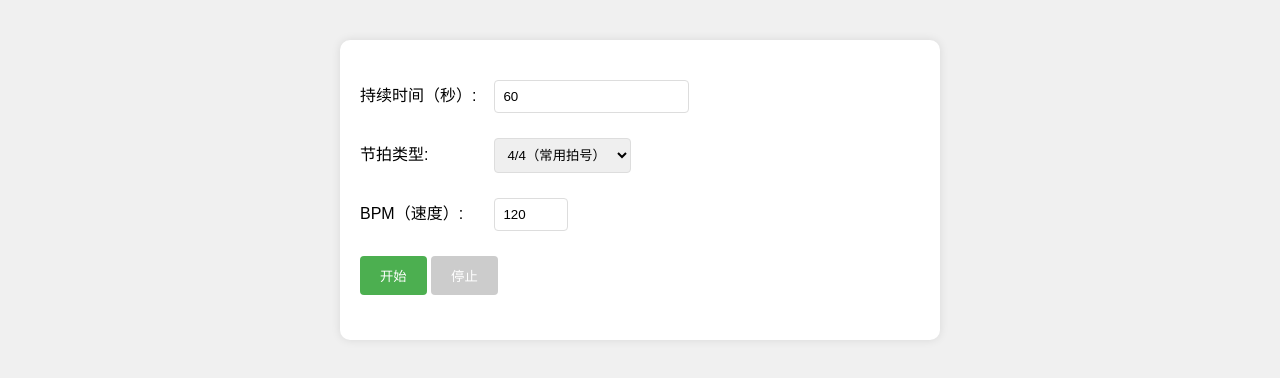
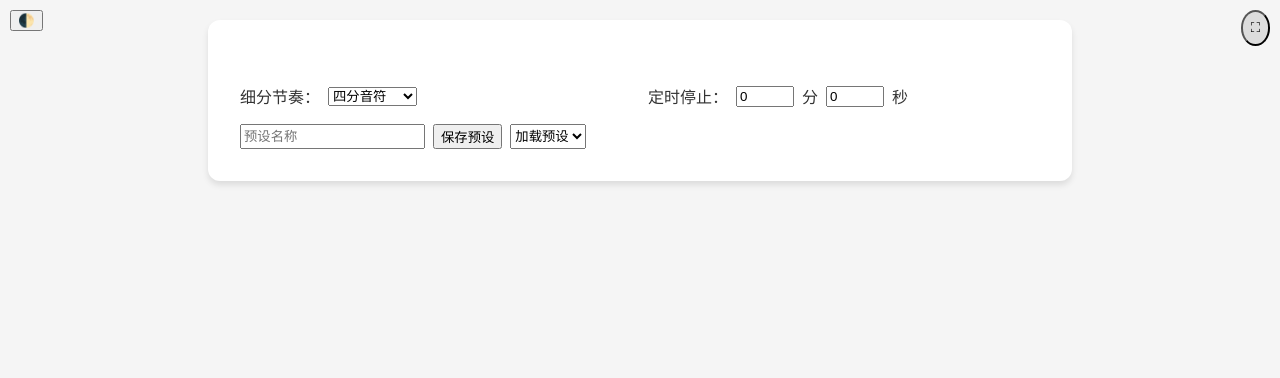
Before and after one commit to jmakchnn/jmakchnn.github.io, a plain HTML site: page jpq.html in a window 1280 px wide. Drawn offline with Linux system fonts and the light colour scheme.

Commit message:
Update jpq.html

```diff
--- a/jpq.html
+++ b/jpq.html
@@ -2,178 +2,278 @@
 <html lang="zh-CN">
 <head>
     <meta charset="UTF-8">
-    <title>智能节拍器</title>
+    <meta name="viewport" content="width=device-width, initial-scale=1.0">
+    <title>增强版在线节拍器</title>
     <style>
+        :root {
+            --primary-color: #eb825a;
+            --bg-color: #f5f5f5;
+            --text-color: #333;
+            --container-bg: white;
+        }
+
+        [data-theme="dark"] {
+            --bg-color: #1a1a1a;
+            --text-color: #eee;
+            --container-bg: #2d2d2d;
+        }
+
         body {
-            font-family: Arial, sans-serif;
-            max-width: 600px;
-            margin: 20px auto;
+            font-family: 'Arial', sans-serif;
+            background-color: var(--bg-color);
+            color: var(--text-color);
+            margin: 0;
             padding: 20px;
-            background-color: #f0f0f0;
+            display: flex;
+            flex-direction: column;
+            align-items: center;
+            min-height: 100vh;
+            transition: background 0.3s, color 0.3s;
         }
 
         .container {
-            background: white;
-            padding: 20px;
-            border-radius: 10px;
-            box-shadow: 0 0 10px rgba(0,0,0,0.1);
+            background: var(--container-bg);
+            padding: 2rem;
+            border-radius: 12px;
+            box-shadow: 0 4px 6px rgba(0, 0, 0, 0.1);
+            width: 100%;
+            max-width: 800px;
+            transition: background 0.3s;
         }
 
-        .control-group {
-            margin: 15px 0;
+        /* 原有样式保持不变，新增以下样式 */
+
+        .advanced-controls {
+            display: grid;
+            grid-template-columns: repeat(2, 1fr);
+            gap: 1rem;
+            margin-top: 2rem;
         }
 
-        label {
-            display: inline-block;
-            width: 120px;
-            margin-right: 10px;
+        .subdivision-control {
+            display: flex;
+            align-items: center;
+            gap: 0.5rem;
         }
 
-        input, select, button {
-            padding: 8px;
-            margin: 5px 0;
-            border: 1px solid #ddd;
-            border-radius: 4px;
+        .timer-control {
+            display: flex;
+            align-items: center;
+            gap: 0.5rem;
         }
 
-        button {
-            background-color: #4CAF50;
-            color: white;
-            border: none;
-            cursor: pointer;
-            padding: 10px 20px;
+        .preset-control {
+            display: flex;
+            gap: 0.5rem;
+            margin-top: 1rem;
         }
 
-        button:disabled {
-            background-color: #cccccc;
+        .fullscreen-btn {
+            position: fixed;
+            top: 10px;
+            right: 10px;
+            background: rgba(0,0,0,0.1);
+            border-radius: 50%;
+            padding: 8px;
         }
 
-        #status {
-            margin-top: 20px;
-            font-weight: bold;
-            color: #666;
+        .theme-toggle {
+            position: fixed;
+            top: 10px;
+            left: 10px;
+        }
+
+        @media (max-width: 768px) {
+            .advanced-controls {
+                grid-template-columns: 1fr;
+            }
         }
     </style>
 </head>
 <body>
+    <button class="theme-toggle" onclick="toggleTheme()">🌓</button>
     <div class="container">
-        <div class="control-group">
-            <label>持续时间（秒）:</label>
-            <input type="number" id="duration" min="1" value="60">
-        </div>
+        <!-- 原有HTML结构保持不变 -->
 
-        <div class="control-group">
-            <label>节拍类型:</label>
-            <select id="timeSignature">
-                <option value="2/2">2/2（二分音符）</option>
-                <option value="2/4">2/4（四分音符）</option>
-                <option value="3/4">3/4（华尔兹）</option>
-                <option value="4/4" selected>4/4（常用拍号）</option>
+        <!-- 新增高级控制部分 -->
+        <div class="advanced-controls">
+            <div class="subdivision-control">
+                <label>细分节奏：</label>
+                <select id="subdivision">
+                    <option value="1">四分音符</option>
+                    <option value="2">八分音符</option>
+                    <option value="3">三连音</option>
+                    <option value="4">十六分音符</option>
                 </select>
             </div>
 
-        <div class="control-group">
-            <label>BPM（速度）:</label>
-            <input type="number" id="bpm" min="20" max="300" value="120">
+            <div class="timer-control">
+                <label>定时停止：</label>
+                <input type="number" id="minutes" min="0" value="0" style="width: 50px"> 分
+                <input type="number" id="seconds" min="0" max="59" value="0" style="width: 50px"> 秒
+            </div>
         </div>
 
-        <button onclick="startMetronome()" id="startBtn">开始</button>
-        <button onclick="stopMetronome()" id="stopBtn" disabled>停止</button>
-
-        <div id="status"></div>
+        <div class="preset-control">
+            <input type="text" id="preset-name" placeholder="预设名称">
+            <button onclick="savePreset()">保存预设</button>
+            <select id="preset-list" onchange="loadPreset(this.value)">
+                <option value="">加载预设</option>
+            </select>
         </div>
+    </div>
+    <button class="fullscreen-btn" onclick="toggleFullscreen()">⛶</button>
 
     <script>
-        let audioContext;
-        let timer;
-        let startTime;
-        let totalDuration;
-        let beatPattern = [];
-        let currentBeat = 0;
+        class EnhancedMetronome extends Metronome {
+            constructor() {
+                super();
+                // 新增功能初始化
+                this.subdivision = 1;
+                this.timerDuration = 0;
+                this.presets = JSON.parse(localStorage.getItem('metronomePresets')) || [];
 
-        // 初始化音频环境
-        function initAudio() {
-            audioContext = new (window.AudioContext || window.webkitAudioContext)();
+                // 绑定新增元素
+                this.subdivisionSelect = document.getElementById('subdivision');
+                this.minutesInput = document.getElementById('minutes');
+                this.secondsInput = document.getElementById('seconds');
+                this.presetList = document.getElementById('preset-list');
+
+                // 初始化新增事件
+                this.bindAdvancedEvents();
+                this.updatePresetList();
             }
 
-        // 生成节拍音效
-        function playSound(frequency = 880) {
-            if (!audioContext) initAudio();
+            bindAdvancedEvents() {
+                // 细分节奏控制
+                this.subdivisionSelect.addEventListener('change', (e) => {
+                    this.subdivision = parseInt(e.target.value);
+                });
 
-            const oscillator = audioContext.createOscillator();
-            const gainNode = audioContext.createGain();
-
-            oscillator.connect(gainNode);
-            gainNode.connect(audioContext.destination);
-
-            oscillator.frequency.value = frequency;
-            gainNode.gain.setValueAtTime(0.5, audioContext.currentTime);
-            gainNode.gain.exponentialRampToValueAtTime(0.01, audioContext.currentTime + 0.1);
-
-            oscillator.start();
-            oscillator.stop(audioContext.currentTime + 0.1);
+                // 定时器输入限制
+                [this.minutesInput, this.secondsInput].forEach(input => {
+                    input.addEventListener('input', (e) => {
+                        let value = parseInt(e.target.value) || 0;
+                        if (e.target === this.secondsInput && value > 59) value = 59;
+                        e.target.value = value;
+                    });
+                });
             }
 
-        // 根据拍号生成节奏模式
-        function generateBeatPattern(timeSignature) {
-            const [beats, noteValue] = timeSignature.split('/').map(Number);
-            const patterns = {
-                '2/2': [660, 440],      // 强、弱
-                '2/4': [660, 440],      // 强、弱
-                '3/4': [660, 440, 440], // 强、弱、弱
-                '4/4': [660, 440, 660, 440] // 强、弱、次强、弱
-            };
-            return patterns[timeSignature] || patterns['4/4'];
+            start() {
+                super.start();
+                this.startTimer();
             }
 
-        function startMetronome() {
-            // 获取参数
-            const duration = parseInt(document.getElementById('duration').value);
-            const bpm = parseInt(document.getElementById('bpm').value);
-            const timeSignature = document.getElementById('timeSignature').value;
-
-            // 初始化状态
-            totalDuration = duration;
-            startTime = Date.now();
-            beatPattern = generateBeatPattern(timeSignature);
-            currentBeat = 0;
-
-            // 更新界面状态
-            document.getElementById('startBtn').disabled = true;
-            document.getElementById('stopBtn').disabled = false;
-
-            // 计算节拍间隔（毫秒）
-            const interval = (60 / bpm) * 1000;
-
-            // 启动节拍器
-            timer = setInterval(() => {
-                const elapsed = Math.floor((Date.now() - startTime) / 1000);
-                const remaining = totalDuration - elapsed;
-
-                if (remaining <= 0) {
-                    stopMetronome();
-                    return;
+            stop() {
+                super.stop();
+                this.stopTimer();
             }
 
-                // 播放对应节拍音效
-                playSound(beatPattern[currentBeat]);
-                currentBeat = (currentBeat + 1) % beatPattern.length;
+            startTimer() {
+                const minutes = parseInt(this.minutesInput.value) || 0;
+                const seconds = parseInt(this.secondsInput.value) || 0;
+                this.timerDuration = (minutes * 60 + seconds) * 1000;
 
-                // 更新状态显示
-                document.getElementById('status').textContent =
-                    `剩余时间: ${remaining}秒 | 当前节拍: ${currentBeat + 1}/${beatPattern.length}`;
-            }, interval);
+                if (this.timerDuration > 0) {
+                    this.timerTimeout = setTimeout(() => {
+                        this.stop();
+                    }, this.timerDuration);
+                }
             }
 
-        function stopMetronome() {
-            clearInterval(timer);
-            document.getElementById('startBtn').disabled = false;
-            document.getElementById('stopBtn').disabled = true;
-            document.getElementById('status').textContent = "已停止";
+            stopTimer() {
+                clearTimeout(this.timerTimeout);
             }
 
-        // 初始化音频环境
-        initAudio();
+            // 细分节奏处理
+            playBeat() {
+                const baseInterval = 60000 / this.bpm;
+                const actualInterval = baseInterval / this.subdivision;
+
+                if (!this.subdivisionTimer) {
+                    let count = 0;
+                    this.subdivisionTimer = setInterval(() => {
+                        const isMainBeat = count % this.subdivision === 0;
+                        const sound = isMainBeat ? this.highSound : this.lowSound;
+
+                        sound.gainNode.gain.setValueAtTime(0.5, this.audioContext.currentTime);
+                        sound.gainNode.gain.exponentialRampToValueAtTime(0.01, this.audioContext.currentTime + 0.1);
+
+                        if (++count >= this.subdivision) count = 0;
+                    }, actualInterval);
+                }
+            }
+
+            // 预设功能
+            savePreset() {
+                const presetName = document.getElementById('preset-name').value;
+                if (!presetName) return;
+
+                const preset = {
+                    name: presetName,
+                    bpm: this.bpm,
+                    beatCount: this.beatCount,
+                    subdivision: this.subdivision
+                };
+
+                this.presets = this.presets.filter(p => p.name !== presetName);
+                this.presets.push(preset);
+                localStorage.setItem('metronomePresets', JSON.stringify(this.presets));
+                this.updatePresetList();
+            }
+
+            loadPreset(presetName) {
+                const preset = this.presets.find(p => p.name === presetName);
+                if (!preset) return;
+
+                this.setBpm(preset.bpm);
+                this.beatCount = preset.beatCount;
+                this.subdivision = preset.subdivision;
+
+                this.beatCountSelect.value = preset.beatCount;
+                this.subdivisionSelect.value = preset.subdivision;
+
+                this.createBeatIndicators();
+            }
+
+            updatePresetList() {
+                this.presetList.innerHTML = '<option value="">加载预设</option>';
+                this.presets.forEach(preset => {
+                    const option = document.createElement('option');
+                    option.value = preset.name;
+                    option.textContent = `${preset.name} (${preset.bpm} BPM)`;
+                    this.presetList.appendChild(option);
+                });
+            }
+        }
+
+        // 全屏功能
+        function toggleFullscreen() {
+            if (!document.fullscreenElement) {
+                document.documentElement.requestFullscreen();
+            } else {
+                document.exitFullscreen();
+            }
+        }
+
+        // 主题切换
+        function toggleTheme() {
+            const isDark = document.documentElement.getAttribute('data-theme') === 'dark';
+            document.documentElement.setAttribute('data-theme', isDark ? '' : 'dark');
+            localStorage.setItem('metronomeTheme', isDark ? 'light' : 'dark');
+        }
+
+        // 初始化主题
+        const savedTheme = localStorage.getItem('metronomeTheme');
+        if (savedTheme === 'dark') {
+            document.documentElement.setAttribute('data-theme', 'dark');
+        }
+
+        // 初始化增强版节拍器
+        const metronome = new EnhancedMetronome();
+
+        // 移动端触摸事件处理（保持不变）
     </script>
 </body>
 </html>
```
Lines whose indentation alone changed are shown as unchanged.
